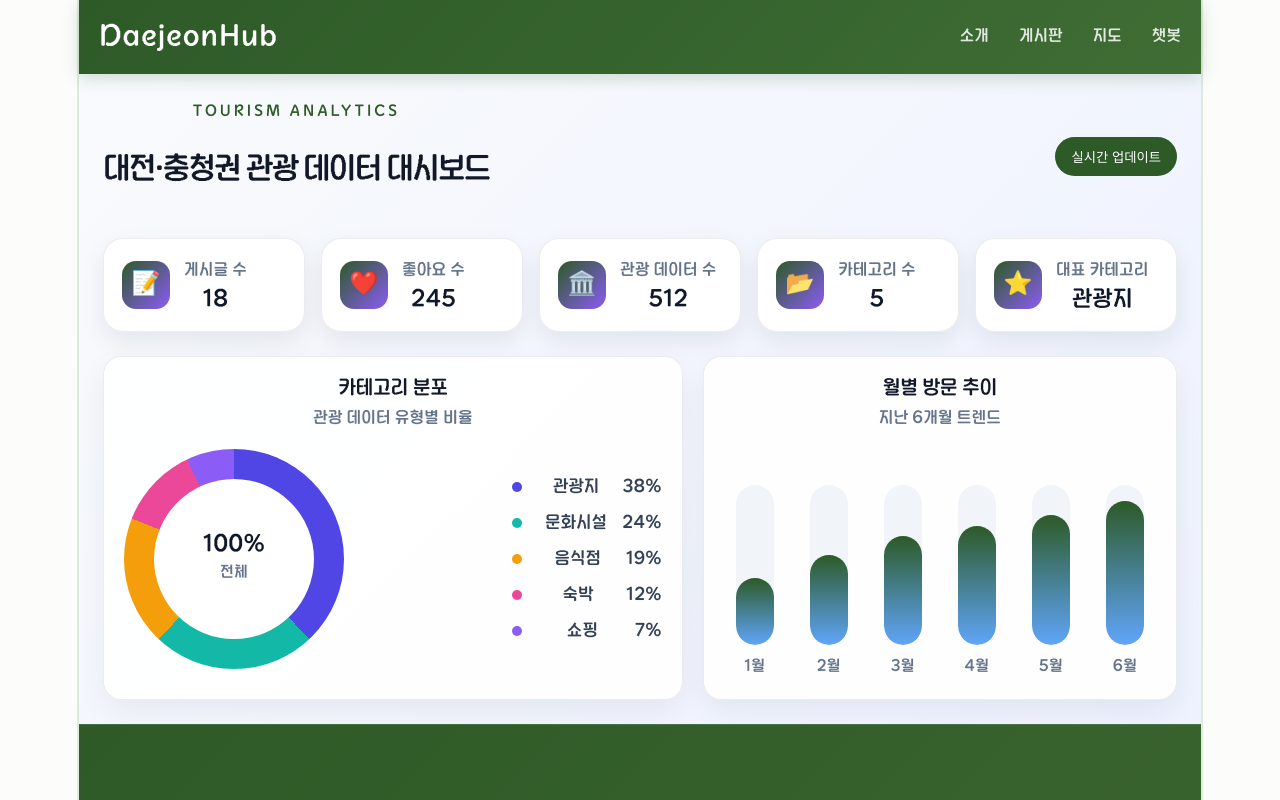
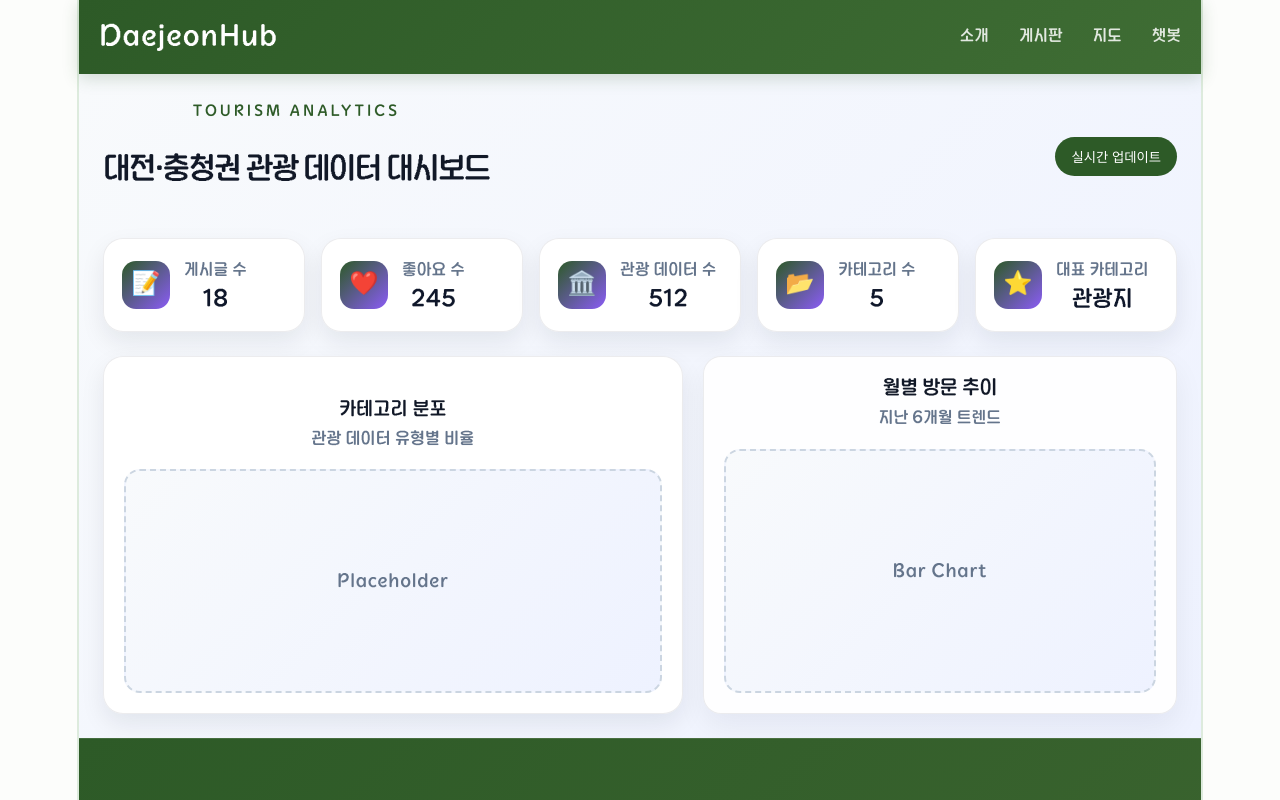
Before and after one commit to dang0321/Daejeonhub, a Vue app: page /dashboard in a window 1280 px wide. Shown: the top 800 px of the page. Built offline with nearby package versions, Linux system fonts and the light colour scheme; no server answers.

Commit message:
대시보드 세부 내용 추가2

```diff
--- /dev/null
+++ b/src/components/common/PieChart.vue
@@ -0,0 +1,62 @@
+<script setup>
+defineProps({
+  title: {
+    type: String,
+    default: 'Pie Chart'
+  },
+  description: {
+    type: String,
+    default: 'Chart placeholder'
+  }
+})
+</script>
+
+<template>
+  <article class="pie-chart-card">
+    <div class="card-header">
+      <h3>{{ title }}</h3>
+      <p>{{ description }}</p>
+    </div>
+
+    <div class="chart-placeholder">
+      <span>Placeholder</span>
+    </div>
+  </article>
+</template>
+
+<style scoped>
+.pie-chart-card {
+  background: rgba(255, 255, 255, 0.95);
+  border: 1px solid rgba(15, 23, 42, 0.08);
+  border-radius: 20px;
+  padding: 20px;
+  box-shadow: 0 10px 24px rgba(15, 23, 42, 0.08);
+}
+
+.card-header {
+  margin-bottom: 16px;
+}
+
+.card-header h3 {
+  font-size: 1.05rem;
+  color: #111827;
+  margin-bottom: 4px;
+}
+
+.card-header p {
+  font-size: 0.92rem;
+  color: #64748b;
+}
+
+.chart-placeholder {
+  min-height: 220px;
+  border: 2px dashed #cbd5e1;
+  border-radius: 16px;
+  background: linear-gradient(135deg, #f8fafc 0%, #eef2ff 100%);
+  display: grid;
+  place-items: center;
+  color: #64748b;
+  font-weight: 700;
+  letter-spacing: 0.04em;
+}
+</style>
--- a/src/views/DashboardView.vue
+++ b/src/views/DashboardView.vue
@@ -1,6 +1,6 @@
 <script setup>
-import { computed } from 'vue'
 import DashboardCard from '../components/common/DashboardCard.vue'
+import PieChart from '../components/common/PieChart.vue'
 
 const stats = [
   { title: '게시글 수', value: '18', icon: '📝' },
@@ -10,38 +10,6 @@ const stats = [
   { title: '대표 카테고리', value: '관광지', icon: '⭐' }
 ]
 
-const categoryData = [
-  { name: '관광지', value: 38, color: '#4f46e5' },
-  { name: '문화시설', value: 24, color: '#14b8a6' },
-  { name: '음식점', value: 19, color: '#f59e0b' },
-  { name: '숙박', value: 12, color: '#ec4899' },
-  { name: '쇼핑', value: 7, color: '#8b5cf6' }
-]
-
-const monthlyData = [
-  { label: '1월', value: 42 },
-  { label: '2월', value: 56 },
-  { label: '3월', value: 68 },
-  { label: '4월', value: 74 },
-  { label: '5월', value: 81 },
-  { label: '6월', value: 90 }
-]
-
-const donutStyle = computed(() => {
-  const total = categoryData.reduce((sum, item) => sum + item.value, 0)
-  let start = 0
-  const segments = categoryData.map((item) => {
-    const angle = (item.value / total) * 360
-    const end = start + angle
-    const segment = `${item.color} ${start}deg ${end}deg`
-    start = end
-    return segment
-  })
-
-  return {
-    background: `conic-gradient(${segments.join(', ')})`
-  }
-})
 </script>
 
 <template>
@@ -65,29 +33,10 @@ const donutStyle = computed(() => {
     </div>
 
     <div class="chart-grid">
-      <article class="chart-card donut-card">
-        <div class="card-header">
-          <h2>카테고리 분포</h2>
-          <p>관광 데이터 유형별 비율</p>
-        </div>
-
-        <div class="donut-wrap">
-          <div class="donut-chart" :style="donutStyle">
-            <div class="donut-center">
-              <strong>100%</strong>
-              <span>전체</span>
-            </div>
-          </div>
-
-          <ul class="legend-list">
-            <li v-for="item in categoryData" :key="item.name">
-              <span class="legend-color" :style="{ background: item.color }"></span>
-              <span>{{ item.name }}</span>
-              <strong>{{ item.value }}%</strong>
-            </li>
-          </ul>
-        </div>
-      </article>
+      <PieChart
+        title="카테고리 분포"
+        description="관광 데이터 유형별 비율"
+      />
 
       <article class="chart-card bar-card">
         <div class="card-header">
@@ -95,13 +44,8 @@ const donutStyle = computed(() => {
           <p>지난 6개월 트렌드</p>
         </div>
 
-        <div class="bar-chart">
-          <div v-for="item in monthlyData" :key="item.label" class="bar-item">
-            <div class="bar-track">
-              <div class="bar-fill" :style="{ height: `${item.value}%` }"></div>
-            </div>
-            <span>{{ item.label }}</span>
-          </div>
+        <div class="chart-placeholder bar-placeholder">
+          <span>Bar Chart</span>
         </div>
       </article>
     </div>
@@ -318,6 +262,27 @@ h1 {
   color: #64748b;
 }
 
+.chart-placeholder {
+  min-height: 220px;
+  border: 2px dashed #cbd5e1;
+  border-radius: 16px;
+  background: linear-gradient(135deg, #f8fafc 0%, #eef2ff 100%);
+  display: grid;
+  place-items: center;
+  color: #64748b;
+  font-weight: 700;
+  letter-spacing: 0.04em;
+  font-size: 1rem;
+}
+
+.donut-placeholder {
+  min-height: 240px;
+}
+
+.bar-placeholder {
+  min-height: 240px;
+}
+
 @media (max-width: 1100px) {
   .stats-grid {
     grid-template-columns: repeat(3, minmax(0, 1fr));
```
